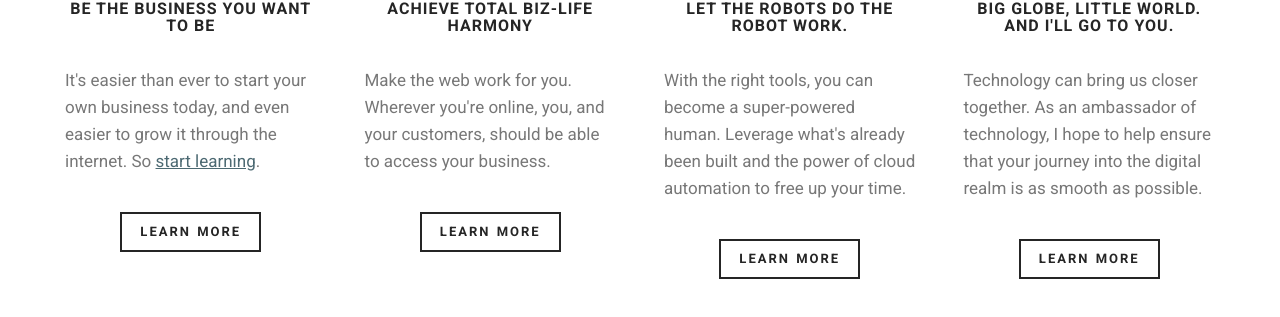
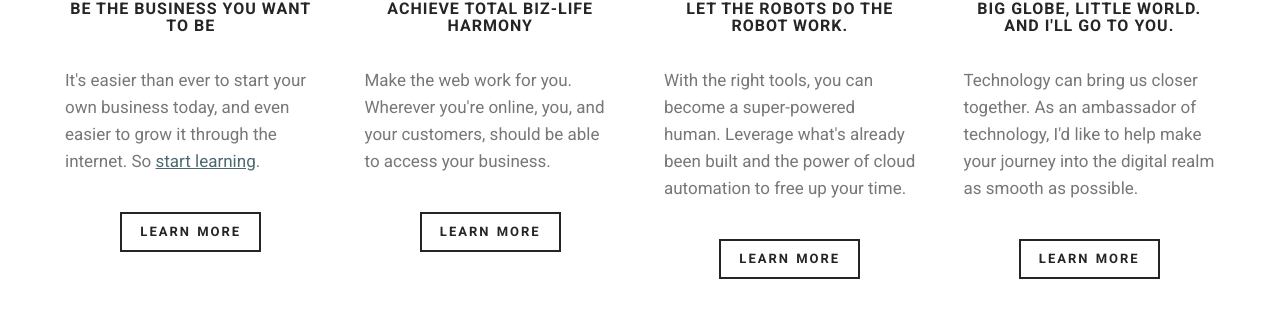
Before and after one commit to mglobel/mglobel, a Jekyll site: the page built from llc/index.html, in a window 1280 px wide. Shown: the part 707-1024 px from the top of the page. Built offline with Jekyll 4.4.1, drawn with Linux system fonts in a browser that asks for light colours.

Commit message:
update llc/index.html content

```diff
--- a/llc/index.html
+++ b/llc/index.html
@@ -145,8 +145,8 @@ permalink: /llc/
                       <div class="mbr-article mbr-article--wysiwyg">
                           <p>
                             Technology can bring us closer together. As an
-                            ambassador of technology, I hope to help ensure that
-                            your journey into the digital realm is as
+                            ambassador of technology, I'd like to help make
+                            your journey into the digital realm as
                             smooth as possible.
                           </p>
                       </div>
```
